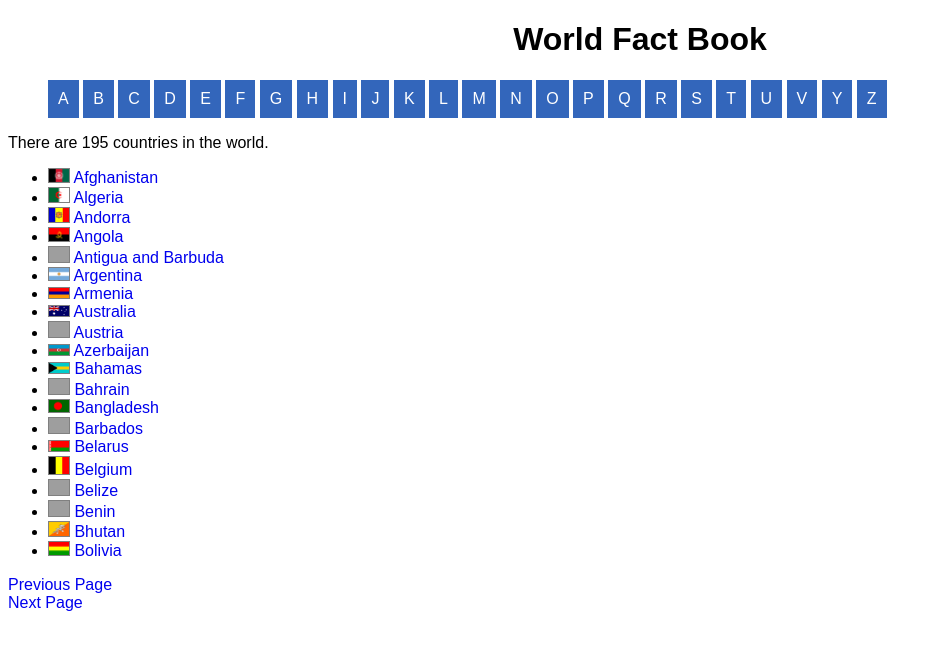
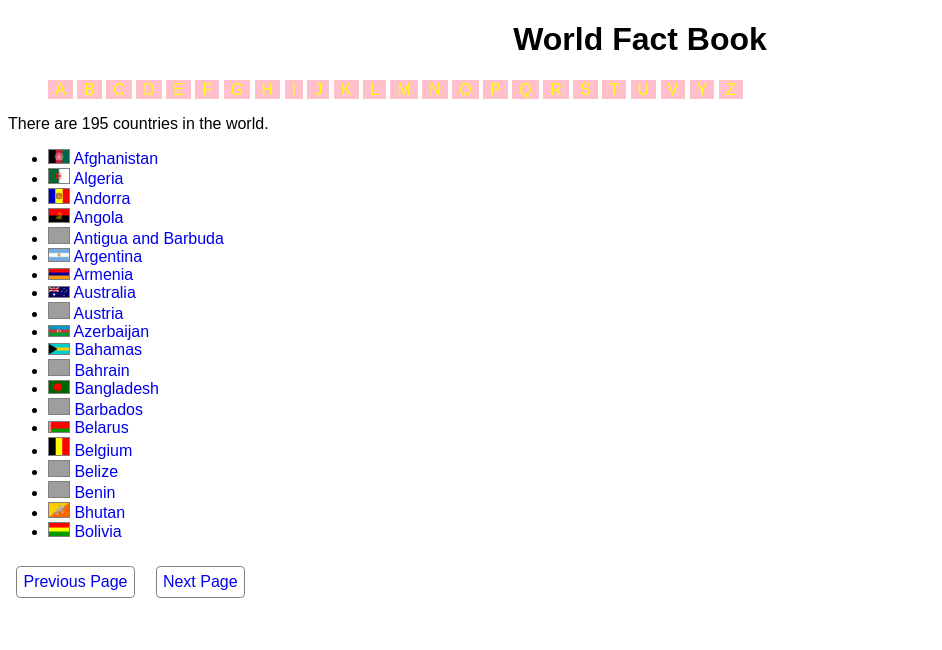
Before and after one commit to 40401621/Aung-Kaung-Myat, a Flask app: page / in a window 1280 px wide. Shown: the top 650 px of the page, without its empty margins (0-942 px from the left). Run offline with Flask 2, Linux system fonts and the light colour scheme; grey boxes are pictures that could not be loaded.

Commit message:
last commit
last commit

```diff
--- a/static/style.css
+++ b/static/style.css
@@ -13,26 +13,6 @@ img.big {
     top: 1ex;
 }
 
-.country div{
-    display: inline-block;
-    border: solid thin grey;
-    width: 50px;
-}
-ul#sort a:link{
-    background-color: #3366BB;
-    color: white;
-    padding: 10px 10px;
-    text-align: center;
-    text-decoration: none;
-    display: inline-block;
-    list-style-type: none;
-}
-ul#sort a:hover{
-    background-color: green;
-}
-.nav_button{
-
-}
 .properties div div{
 	display:inline-block;
 }
@@ -44,4 +24,27 @@ ul#sort a:hover{
 }
 a{
 	text-decoration: none;
+    line-height: 5px;
 }
+.nav_button{
+    border:solid gray thin;
+    bottom: auto;
+    padding: 1ex;
+    margin: 1ex;
+    border-radius: 0.5ex;
+    text-align: center;
+    display: inline-block;
+    padding: 6px;
+    }
+ul#sort a:link{
+    background-color:pink;
+    color: yellow;
+    padding: 7px 7px;
+    text-align: center;
+    text-decoration: none;
+    display: inline-block;
+    list-style-type: none;
+}
+ul#sort a:hover{
+    background-color: red;
+}
```
